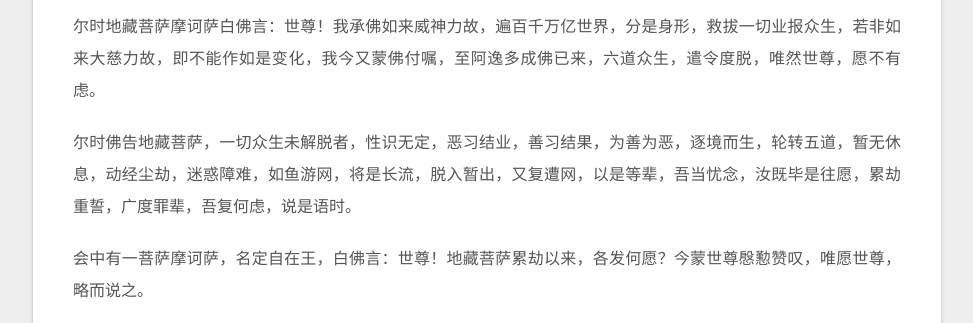
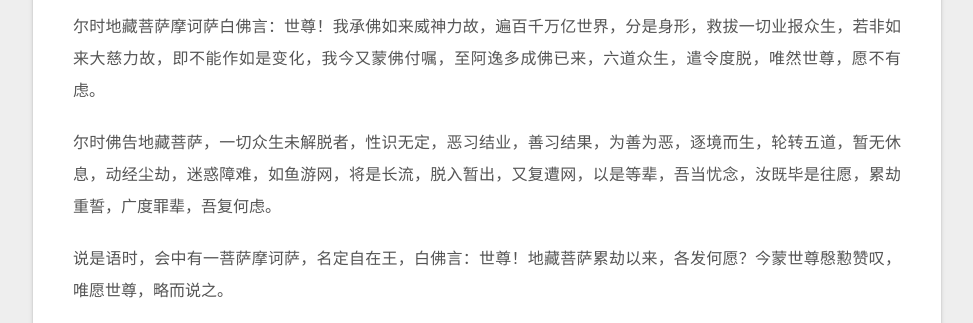
Before and after one commit to taohi/taohi.github.io, a plain HTML site: page 2018/12/27/dizangjing.html in a window 1280 px wide. Shown: the part 6140-6463 px from the top of the page, without its empty margins (279-1252 px from the left). Drawn offline with Linux system fonts and the light colour scheme; some packages are replaced by stand-ins of ours; a script that the page names is missing.

Commit message:
Blog Site updated: 2019-03-13 10:42:59

```diff
--- a/2018/12/27/dizangjing.html
+++ b/2018/12/27/dizangjing.html
@@ -116,7 +116,7 @@
 <meta property="og:site_name" content="taohi Notes">
 <meta property="og:description" content="地藏菩萨本愿经经文">
 <meta property="og:locale" content="zh-CN">
-<meta property="og:updated_time" content="2018-12-27T08:38:15.747Z">
+<meta property="og:updated_time" content="2019-03-13T02:41:46.775Z">
 <meta name="twitter:card" content="summary">
 <meta name="twitter:title" content="地藏菩萨本愿经">
 <meta name="twitter:description" content="地藏菩萨本愿经经文">
@@ -513,8 +513,8 @@
 <p>五者，若堕此狱，从初入时，至百千劫，一日一夜，万死万生，求一念间暂住不得，除非业尽，方得受生，以此连绵，故称无间。</p>
 <p>地藏菩萨白圣母言：无间地狱，粗说如是，若广说地狱罪器等名，及诸苦事，一劫之中，求说不尽，摩耶夫人闻已，愁忧合掌，顶礼而退。</p>
 <h2 id="阎浮众生业感品第四"><a href="#阎浮众生业感品第四" class="headerlink" title="阎浮众生业感品第四"></a>阎浮众生业感品第四</h2><p>尔时地藏菩萨摩诃萨白佛言：世尊！我承佛如来威神力故，遍百千万亿世界，分是身形，救拔一切业报众生，若非如来大慈力故，即不能作如是变化，我今又蒙佛付嘱，至阿逸多成佛已来，六道众生，遣令度脱，唯然世尊，愿不有虑。</p>
-<p>尔时佛告地藏菩萨，一切众生未解脱者，性识无定，恶习结业，善习结果，为善为恶，逐境而生，轮转五道，暂无休息，动经尘劫，迷惑障难，如鱼游网，将是长流，脱入暂出，又复遭网，以是等辈，吾当忧念，汝既毕是往愿，累劫重誓，广度罪辈，吾复何虑，说是语时。</p>
-<p>会中有一菩萨摩诃萨，名定自在王，白佛言：世尊！地藏菩萨累劫以来，各发何愿？今蒙世尊慇懃赞叹，唯愿世尊，略而说之。</p>
+<p>尔时佛告地藏菩萨，一切众生未解脱者，性识无定，恶习结业，善习结果，为善为恶，逐境而生，轮转五道，暂无休息，动经尘劫，迷惑障难，如鱼游网，将是长流，脱入暂出，又复遭网，以是等辈，吾当忧念，汝既毕是往愿，累劫重誓，广度罪辈，吾复何虑。</p>
+<p>说是语时，会中有一菩萨摩诃萨，名定自在王，白佛言：世尊！地藏菩萨累劫以来，各发何愿？今蒙世尊慇懃赞叹，唯愿世尊，略而说之。</p>
 <p>尔时世尊告定自在王菩萨：谛听谛听！善思念之！吾当为汝分别解说。乃往过去无量阿僧祇那由他不可说劫，尔时有佛，号一切智成就如来、应供、正遍知、明行足、善逝、世间解、无上士、调御丈夫、天人师、佛、世尊，其佛寿命六万劫，未出家时，为小国王，与一邻国王为友，同行十善，饶益众生，其邻国内所有人民，多造众恶，二王议计，广设方便。一王发愿：早成佛道，当度是辈，令使无余。一王发愿：若不先度罪苦，令是安乐，得至菩提，我终未愿成佛。</p>
 <p>佛告定自在王菩萨，一王发愿早成佛者，即一切智成就如来是；一王发愿永度罪苦众生，未愿成佛者，即地藏菩萨是。</p>
 <p>复于过去无量阿僧祇劫，有佛出世，名清净莲华目如来，其佛寿命四十劫，像法之中，有一罗汉，福度众生，因次教化，遇一女人，字曰光目，设食供养。</p>
```
Also changed, not shown: 2019/03/07/performance-analysis.html (+1 -1 lines), search.xml (+1 -1 lines).
